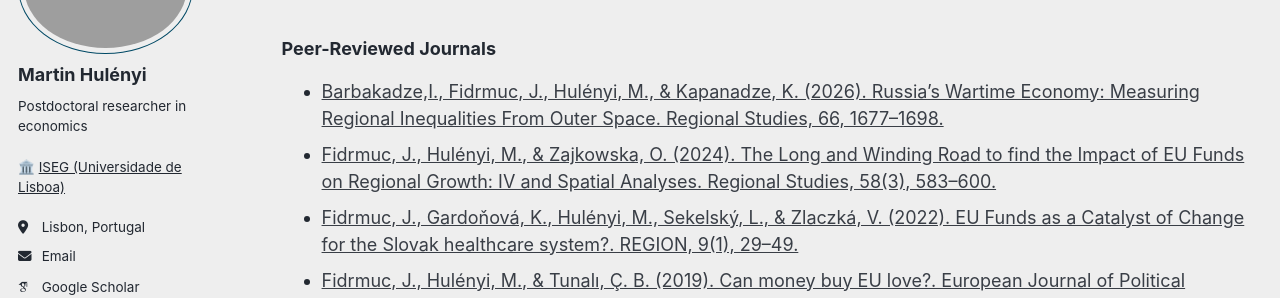
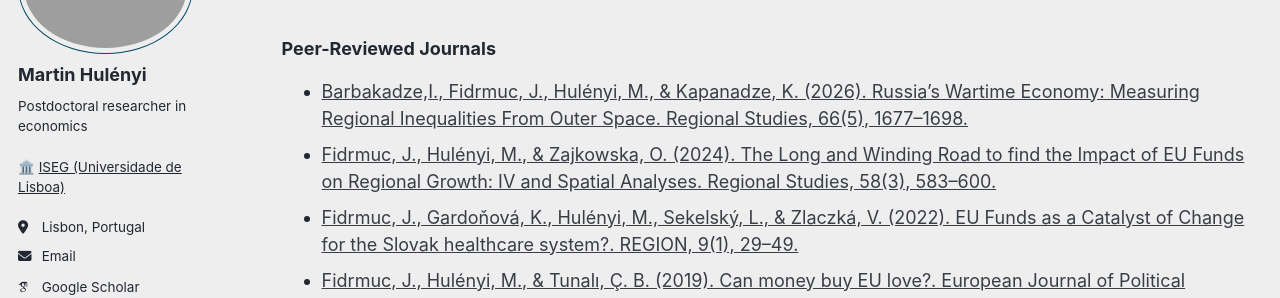
Before and after one commit to martinhulenyi/martinhulenyi.github.io, a Jekyll site: the page built from _pages/cv.md, in a window 1280 px wide and 900 px high, scrolled down 3040 px. Shown: the part 179-477 px from the top of the window. Built offline with Jekyll 4.4.1, drawn with Linux system fonts in a browser that asks for light colours; some web fonts are replaced.

Commit message:
Update cv.md

```diff
--- a/_pages/cv.md
+++ b/_pages/cv.md
@@ -102,7 +102,7 @@ redirect_from:
 
 ## **Publications**
 ### **Peer-Reviewed Journals**
-* <a href = "https://onlinelibrary.wiley.com/doi/10.1111/jors.70084" target="_blank" rel="noopener"> Barbakadze,I., Fidrmuc, J., Hulényi, M., & Kapanadze, K. (2026). Russia's Wartime Economy: Measuring Regional Inequalities From Outer Space. Regional Studies, 66,  1677–1698. </a>
+* <a href = "https://onlinelibrary.wiley.com/doi/10.1111/jors.70084" target="_blank" rel="noopener"> Barbakadze,I., Fidrmuc, J., Hulényi, M., & Kapanadze, K. (2026). Russia's Wartime Economy: Measuring Regional Inequalities From Outer Space. Regional Studies, 66(5),  1677–1698. </a>
 * <a href = "https://www.tandfonline.com/doi/full/10.1080/00343404.2023.2217214" target="_blank" rel="noopener"> Fidrmuc, J., Hulényi, M., & Zajkowska, O. (2024). The Long and Winding Road to find the Impact of EU Funds on Regional Growth: IV and Spatial Analyses. Regional Studies, 58(3), 583–600. </a>
 * <a href = "https://openjournals.wu.ac.at/ojs/index.php/region/article/view/344" target="_blank" rel="noopener"> Fidrmuc, J., Gardoňová, K., Hulényi, M., Sekelský, L., & Zlaczká, V. (2022). EU Funds as a Catalyst of Change for the Slovak healthcare system?. REGION, 9(1), 29–49. </a>
 * <a href = "https://www.sciencedirect.com/science/article/abs/pii/S0176268018304555" target="_blank" rel="noopener"> Fidrmuc, J., Hulényi, M., & Tunalı, Ç. B. (2019). Can money buy EU love?. European Journal of Political Economy, 60, 101804. </a>
```
